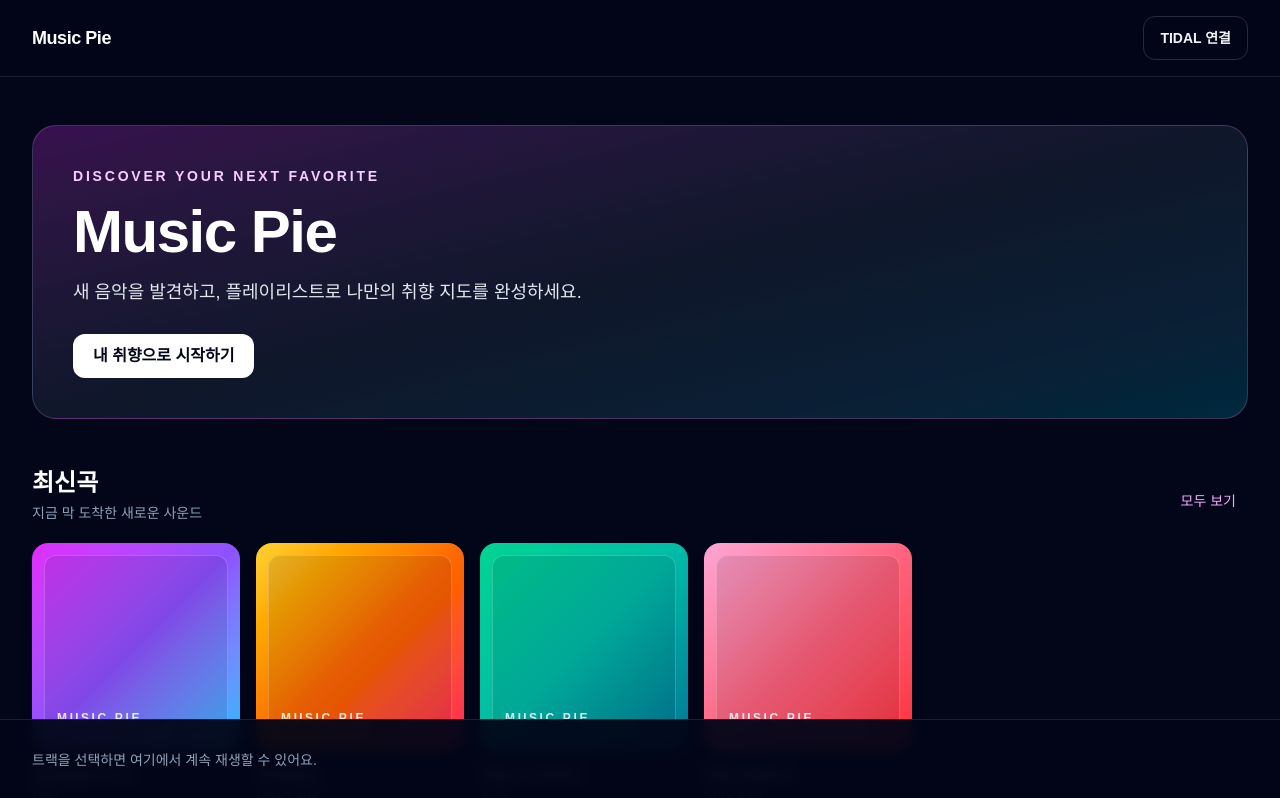
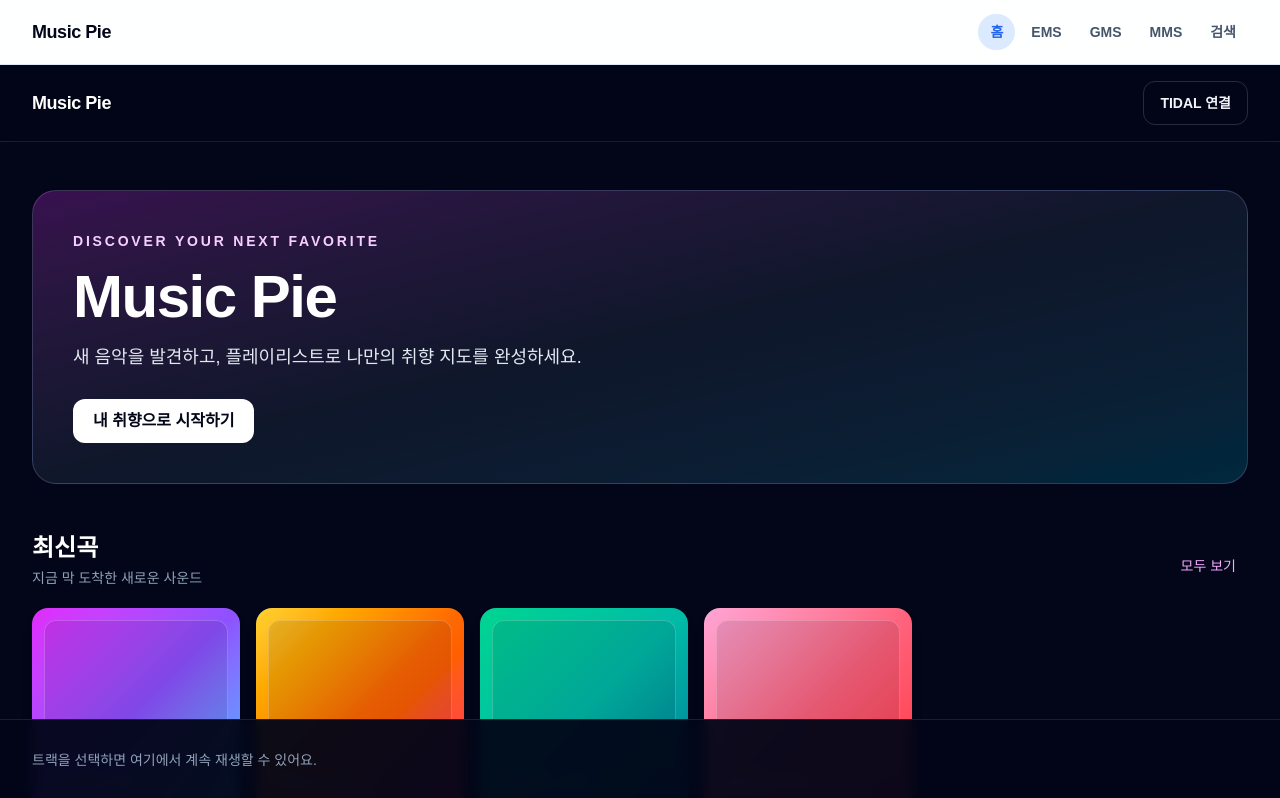
Before and after one commit to imorangepie20/mrms.approid.team, a Next.js app in the folder apps/web/: page / in a window 1280 px wide. Shown: the top 798 px of the page. Built offline with nearby package versions, Linux system fonts and the light colour scheme.

Commit message:
feat(ui): add bright application shell and navigation

```diff
--- a/apps/web/src/app/globals.css
+++ b/apps/web/src/app/globals.css
@@ -1,9 +1,17 @@
 @import "tailwindcss";
 
 :root {
-  --background: #020617;
-  --foreground: #f8fafc;
+  --background: #f6f9ff;
+  --foreground: #17213a;
+  --surface: #ffffff;
+  --surface-muted: #edf4ff;
+  --border: #d9e4f6;
+  --brand: #2563eb;
+  --brand-soft: #dbeafe;
+  --sky: #38bdf8;
+  --focus-ring: #0284c7;
   --player-height: 5rem;
+  --mobile-navigation-height: 4.5rem;
 }
 
 * {
@@ -20,3 +28,45 @@ body {
   color: var(--foreground);
   font-family: Arial, Helvetica, sans-serif;
 }
+
+button,
+a,
+input,
+select {
+  -webkit-tap-highlight-color: transparent;
+}
+
+.page-shell {
+  padding-bottom: calc(var(--player-height) + var(--mobile-navigation-height) + 1.5rem);
+}
+
+.app-navigation {
+  position: sticky;
+  top: 0;
+  z-index: 30;
+  border-bottom: 1px solid color-mix(in srgb, var(--border) 86%, transparent);
+  background: color-mix(in srgb, var(--surface) 88%, transparent);
+  backdrop-filter: blur(18px);
+}
+
+.app-mobile-navigation {
+  position: fixed;
+  right: 0;
+  bottom: var(--player-height);
+  left: 0;
+  z-index: 35;
+  display: grid;
+  grid-template-columns: repeat(5, minmax(0, 1fr));
+  min-height: var(--mobile-navigation-height);
+  align-items: center;
+  border-top: 1px solid var(--border);
+  background: color-mix(in srgb, var(--surface) 94%, transparent);
+  padding: 0.5rem;
+  backdrop-filter: blur(18px);
+}
+
+@media (min-width: 768px) {
+  .page-shell {
+    padding-bottom: calc(var(--player-height) + 1.5rem);
+  }
+}
--- a/apps/web/src/app/layout.tsx
+++ b/apps/web/src/app/layout.tsx
@@ -3,6 +3,7 @@ import { Geist, Geist_Mono } from "next/font/google";
 
 import { MusicSessionProvider } from "@/providers/music-session-provider";
 import { PersistentPlayer } from "@/components/player/persistent-player";
+import { AppNavigation } from "@/components/navigation/app-navigation";
 
 import "./globals.css";
 
@@ -23,13 +24,11 @@ export const metadata: Metadata = {
 
 export default function RootLayout({ children }: LayoutProps<"/">) {
   return (
-    <html
-      lang="en"
-      className={`${geistSans.variable} ${geistMono.variable} h-full antialiased`}
-    >
+    <html lang="ko" className={`${geistSans.variable} ${geistMono.variable} h-full antialiased`}>
       <body className="min-h-full flex flex-col">
         <MusicSessionProvider>
-          {children}
+          <AppNavigation />
+          <main className="page-shell flex-1">{children}</main>
           <PersistentPlayer />
         </MusicSessionProvider>
       </body>
--- /dev/null
+++ b/apps/web/src/components/navigation/app-navigation.tsx
@@ -0,0 +1,62 @@
+"use client";
+
+import Link from "next/link";
+import { usePathname } from "next/navigation";
+
+const navigationItems = [
+  { href: "/", label: "홈" },
+  { href: "/ems", label: "EMS" },
+  { href: "/gms", label: "GMS" },
+  { href: "/mms", label: "MMS" },
+  { href: "/search", label: "검색" },
+] as const;
+
+export function AppNavigation() {
+  const pathname = usePathname();
+
+  return (
+    <nav aria-label="주요 메뉴" className="app-navigation">
+      <div className="mx-auto flex h-16 max-w-7xl items-center justify-between gap-6 px-4 sm:px-6 lg:px-8">
+        <Link className="text-lg font-black tracking-tight text-slate-950" href="/">
+          Music Pie
+        </Link>
+        <div className="hidden items-center gap-1 md:flex">
+          {navigationItems.map((item) => (
+            <NavigationLink key={item.href} item={item} pathname={pathname} />
+          ))}
+        </div>
+      </div>
+      <div className="app-mobile-navigation md:hidden">
+        {navigationItems.map((item) => (
+          <NavigationLink key={item.href} item={item} pathname={pathname} mobile />
+        ))}
+      </div>
+    </nav>
+  );
+}
+
+function NavigationLink({
+  item,
+  pathname,
+  mobile = false,
+}: {
+  item: (typeof navigationItems)[number];
+  pathname: string;
+  mobile?: boolean;
+}) {
+  const isCurrent = pathname === item.href;
+
+  return (
+    <Link
+      aria-current={isCurrent ? "page" : undefined}
+      className={`rounded-full px-3 py-2 text-sm font-bold transition focus-visible:outline-2 focus-visible:outline-offset-2 focus-visible:outline-[var(--focus-ring)] ${
+        isCurrent
+          ? "bg-[var(--brand-soft)] text-[var(--brand)]"
+          : "text-slate-600 hover:bg-slate-100 hover:text-slate-950"
+      } ${mobile ? "min-w-11 px-2 text-center text-xs" : ""}`}
+      href={item.href}
+    >
+      {item.label}
+    </Link>
+  );
+}
```
Also changed, not shown: 1 other file (tests, documents, lock files or other folders).
